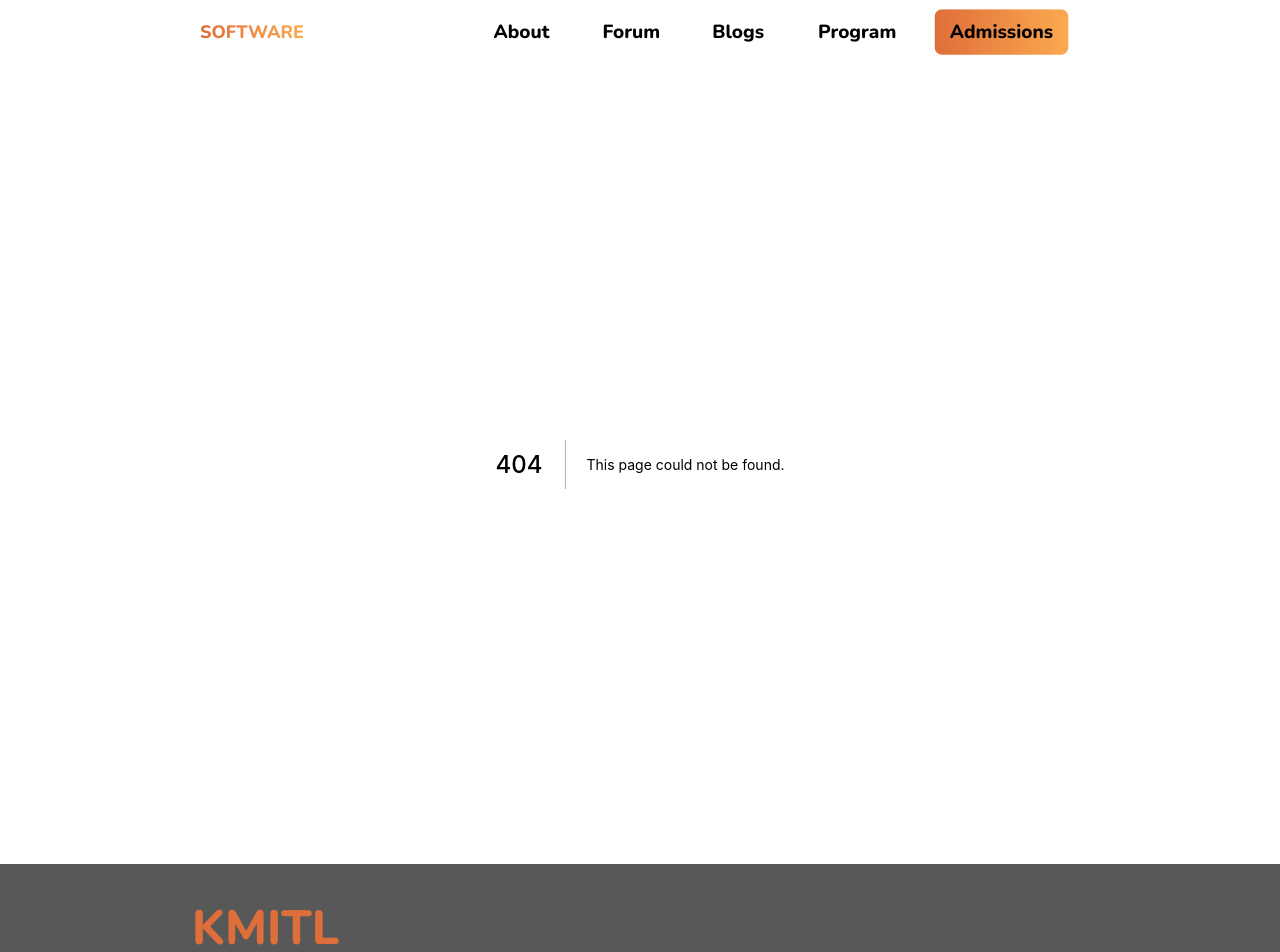
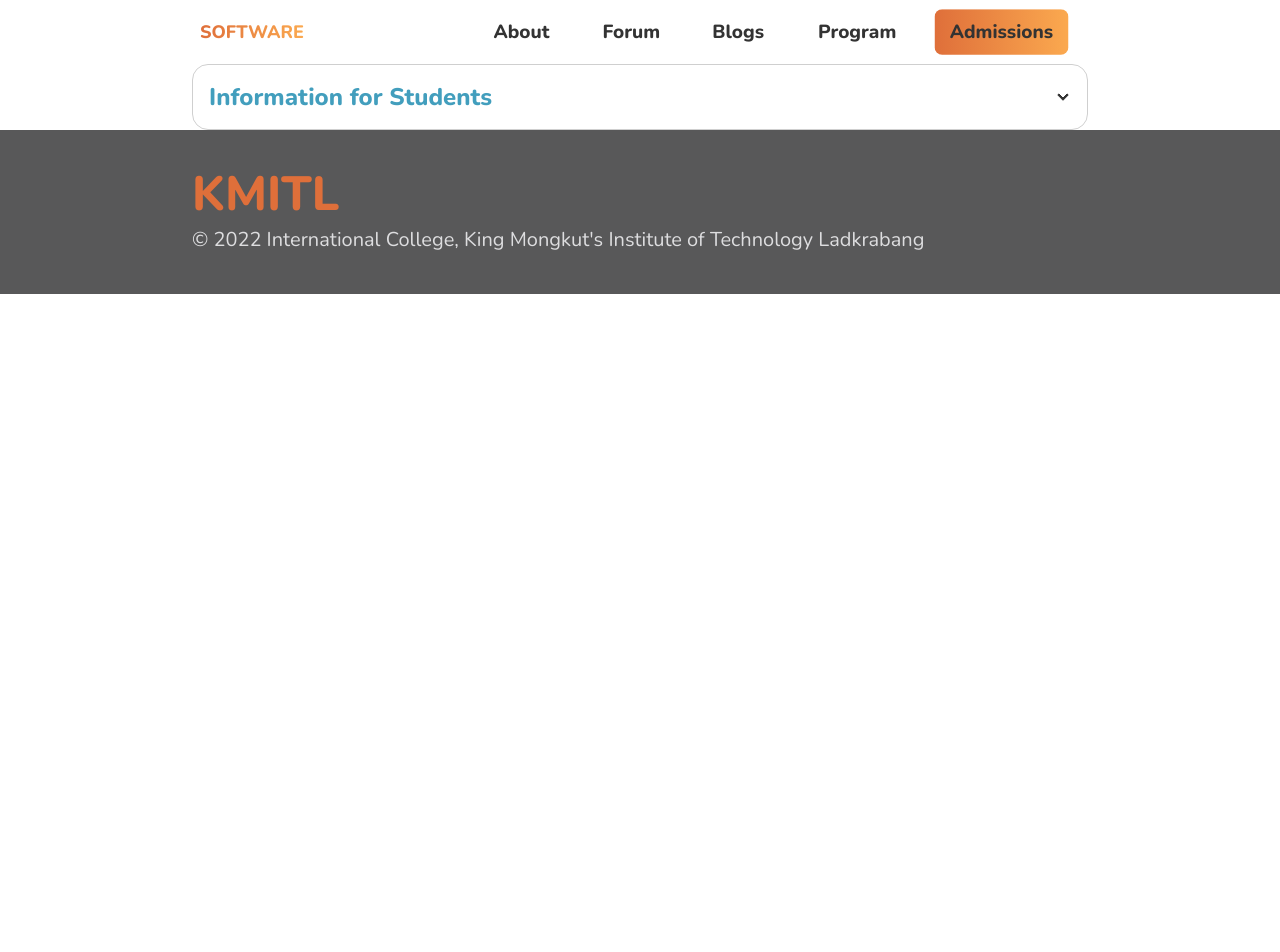
Before and after one commit to neneprm/SE-WEBSITE, a Next.js app: page /components/internships/students-info in a window 1280 px wide. Before the commit this address had no page. Shown: the top 952 px of the page. After the commit the page ends 800 px from the top, so only its background shows below. Built offline with nearby package versions, Linux system fonts and the light colour scheme.

Commit message:
Create intern student dropdown

```diff
--- /dev/null
+++ b/pages/components/internships/students-info.tsx
@@ -0,0 +1,114 @@
+import { H4, P } from "../headers"
+const TABLE_LIST = [
+  {
+    lang: "High-level languages, such as Python, Visual Basic, ActionScript",
+    loc: "480 lines",
+  },
+  {
+    lang: "HTML + Mark-up/Scripting languages, such as PHP, JavaScript",
+    loc: "840 lines (not including the content of the web pages)",
+  },
+  {
+    lang: "Lower-level languages, such as C, C++, C#, Objective-C, Java",
+    loc: "840 lines",
+  },
+]
+
+const StudentInfo = () => {
+  return (
+    <>
+      <div className="collapse collapse-arrow border border-base-300 bg-base-100 rounded-box">
+        <input type="checkbox" className="peer" />
+        <div className="collapse-title">
+          <H4 style="text-accent font-bold" text="Information for Students" />
+        </div>
+        <div className="collapse-content">
+          <ol className="list-decimal list-inside">
+            <li className="mb-4 font-bold text-sm sm:text-base md:text-lg lg:text-xl">
+              Requirements
+              <P style="my-2" text="Duration and Timing" />
+              <P
+                style="font-normal"
+                text="The internship takes place in the summer semester of Year 2 of the program (late May - late July). The internship must consist of at least 7 weeks of full-time work. It may be longer if you wish."
+              />
+              <P style="my-2" text="Type of Work" />
+              <P
+                style="font-normal"
+                text="An internship provides a excellent opportunity for you to apply your software engineering skills in the real world. The internship should be practical software engineering work, either as an individual project or as part of a larger project. You are expected to be involved in the coding of a software application or a dynamic website. Work consisting entirely of routine testing, internal support, development of a static website, or data entry would not be suitable."
+              />
+              <P
+                style="my-2 font-normal"
+                text="As a guideline, you are expected to carry out at least the following amount of coding:"
+              />
+              <table className="table-auto table-compact w-full text-center my-2">
+                <thead>
+                  <tr>
+                    <th className="bg-gradient-to-r from-primary to-secondary rounded-tl-xl">
+                      Type of Programming Languages
+                    </th>
+                    <th className="bg-gradient-to-l from-primary to-secondary  rounded-tr-xl">
+                      Amout of coding (not including comment)
+                    </th>
+                  </tr>
+                </thead>
+                <tbody className="divide-y divide-secondary">
+                  {TABLE_LIST.map((row, index) => {
+                    return (
+                      <tr
+                        className="font-normal text-sm sm:text-base md:text-lg lg:text-xl"
+                        key={index}
+                      >
+                        <td>{row.lang}</td>
+                        <td>{row.loc}</td>
+                      </tr>
+                    )
+                  })}
+                </tbody>
+              </table>
+              <P
+                style="my-2 font-normal"
+                text="At the beginning of the internship, you and your employer should agree on a clearly defined set of objectives of your work. It is acceptable for the internship to change direction as time goes on, provided that new objectives are identified and agreed."
+              />
+              <P
+                style="font-normal"
+                text="The following examples illustrate opposite ends of the spectrum of suitable work:"
+              />
+              <ul className="ml-4 list-disc list-inside font-normal text-justify text-sm sm:text-base md:text-lg lg:text-xl">
+                <li>
+                  At the one end of the spectrum, a student working for a large
+                  company undertakes small clearly-defined pieces of work within
+                  a large project. The student must first make a significant
+                  effort to understand the existing framework, before going on
+                  to implementation of software components that will fit into
+                  that framework.
+                </li>
+                <li>
+                  At the other end of the spectrum, a student working for a
+                  small company develops a complete software package. The
+                  student first identifies the requirements, including a user
+                  interface design, and continues development through to a
+                  prototype implementation.
+                </li>
+              </ul>
+            </li>
+
+            <li className="text-sm sm:text-base md:text-lg lg:text-xl">
+              Assessments
+            </li>
+            <li className="text-sm sm:text-base md:text-lg lg:text-xl">
+              Procedure and Timetable
+            </li>
+            <li className="text-sm sm:text-base md:text-lg lg:text-xl">
+              Contact
+            </li>
+            <li className="text-sm sm:text-base md:text-lg lg:text-xl">
+              Download
+            </li>
+          </ol>
+        </div>
+      </div>
+    </>
+  )
+}
+
+export default StudentInfo
```
